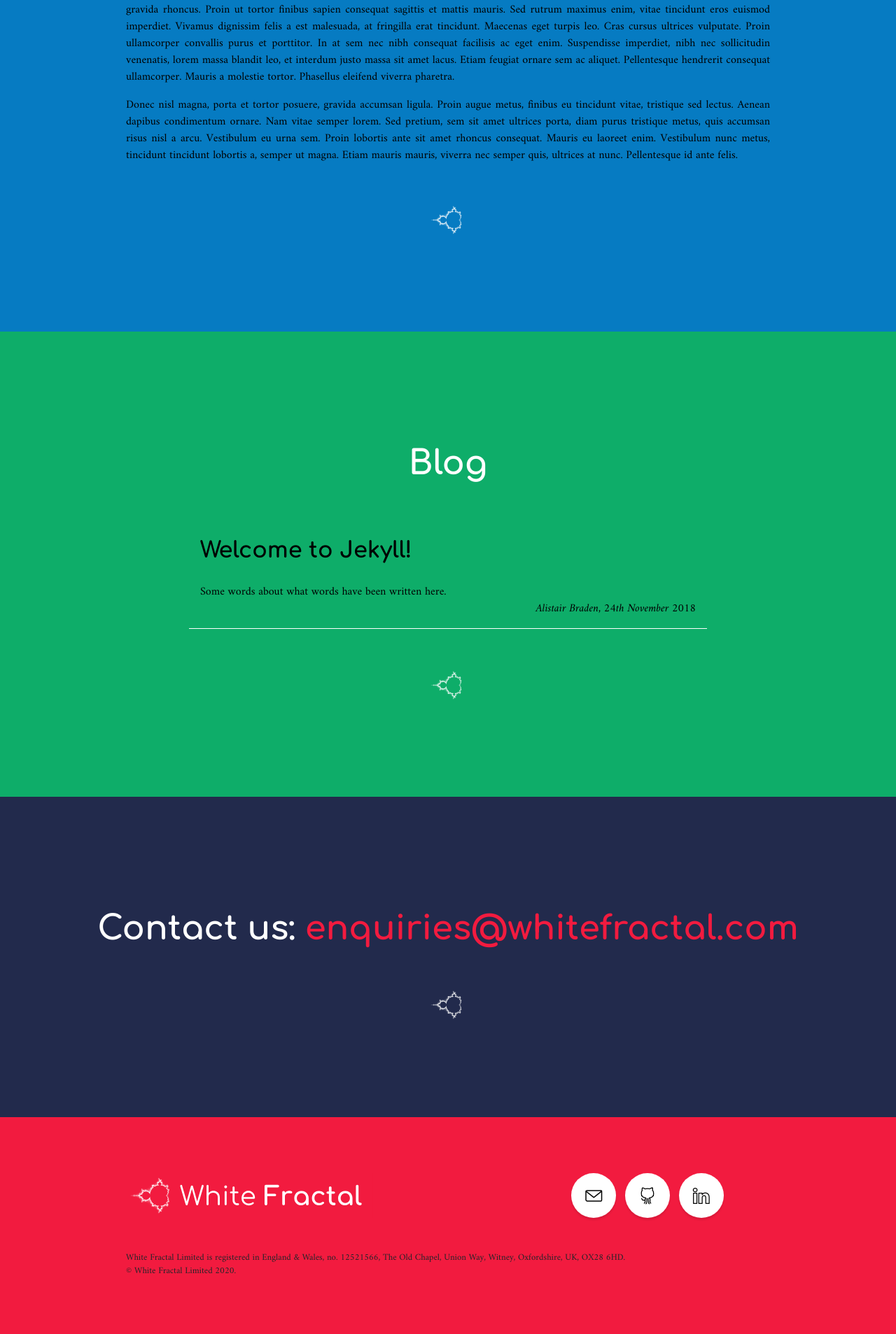
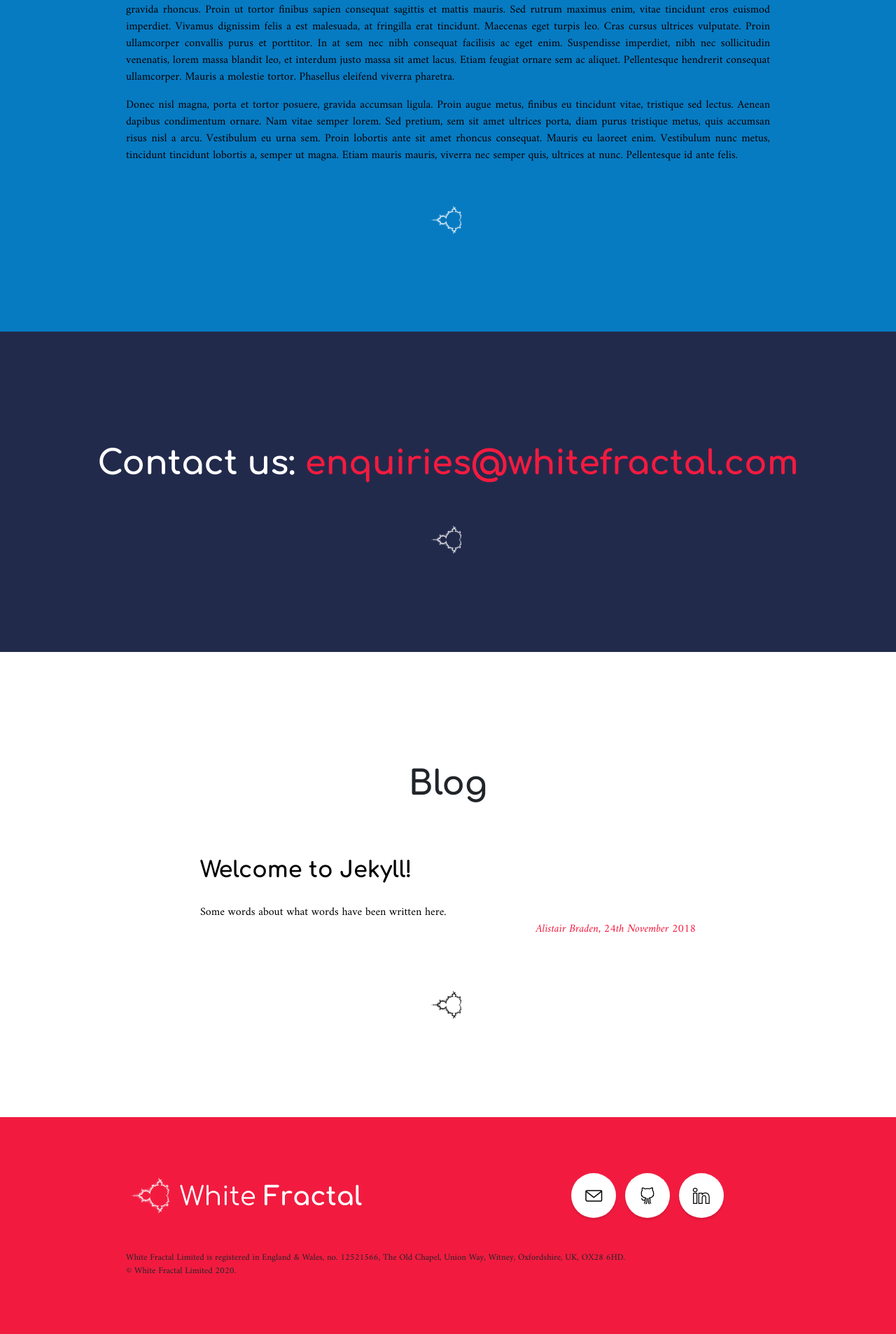
Before and after one commit to whitefractal/whitefractal, a Jekyll site: the page built from index.html, in a window 1280 px wide. Shown: the part 2805-4712 px from the top of the page at 70% size. Built offline with Jekyll 4.4.1, drawn with Linux system fonts in a browser that asks for light colours.

Commit message:
Blog index

```diff
--- a/_includes/navigation.html
+++ b/_includes/navigation.html
@@ -16,6 +16,9 @@
             <a class="js-scroll-trigger" href="{{ site.baseurl }}/index.html#dsm">Dynamic Spectrum Management</a>
         </li>
         <li class="sidebar-nav-item">
+            <a class="js-scroll-trigger" href="{{ site.baseurl }}/index.html#contactus">Contact Us</a>
+        </li>
+        <li class="sidebar-nav-item">
             <a class="js-scroll-trigger" href="{{ site.baseurl }}/index.html#blog">Blog</a>
             <ul>
               {% for post in site.posts %}
@@ -25,8 +28,5 @@
               {% endfor %}
             </ul>
         </li>
-        <li class="sidebar-nav-item">
-            <a class="js-scroll-trigger" href="{{ site.baseurl }}/index.html#contactus">Contact Us</a>
-        </li>
     </ul>
 </nav>
--- a/assets/css/whitefractal.css
+++ b/assets/css/whitefractal.css
@@ -214,10 +214,6 @@
 
 .post .attribution {
   margin-top: 1em;
-  font-family: 'Comfortaa', sans-serif;
-  font-weight: 100;
-  color: #F21B3F;
-  text-align: right;
 }
 
 a.blog-index {
@@ -228,13 +224,14 @@
 }
 
 a.blog-index:hover {
-  color: #fff;
+  color: #F21B3F;
   text-decoration: none;
 }
 
-.blog-index .attribution {
+.attribution {
   text-align: right;
   font-style: italic;
+  color: #F21B3F;
 }
 
 
@@ -542,40 +539,40 @@
   margin-top: 3rem;
 }
 
-section:nth-of-type(5n+1) {
+section:nth-of-type(4n+1) {
   background-color: #FFF;
 }
 
-section:nth-of-type(5n+1):before,  section:nth-of-type(5n+1):after  {
+section:nth-of-type(4n+1):before,  section:nth-of-type(4n+1):after  {
   background-image: url("../img/frac-white-md.png");
 }
 
-section:nth-of-type(5n+2) {
+section:nth-of-type(4n+2) {
   background-color: #F56416;
   color: #000;
 }
 
-section:nth-of-type(5n+2) h2 {
+section:nth-of-type(4n+2) h2 {
   color: #fff;
 }
 
-section:nth-of-type(5n+2):before,  section:nth-of-type(5n+2):after  {
+section:nth-of-type(4n+2):before,  section:nth-of-type(4n+2):after  {
   background-image: url("../img/frac-orange-md.png");
 }
 
-section:nth-of-type(5n+3) {
+section:nth-of-type(4n+3) {
   background-color: #067BC2;
   color: #000;
 }
 
-section:nth-of-type(5n+3) h2 {
+section:nth-of-type(4n+3) h2 {
   color: #fff;
 }
 
-section:nth-of-type(5n+3):before,  section:nth-of-type(5n+3):after  {
+section:nth-of-type(4n+3):before,  section:nth-of-type(4n+3):after  {
   background-image: url("../img/frac-blue-md.png");
 }
-
+/*
 section:nth-of-type(5n+4) {
   background-color: #0EAD69;
   color: #fff;
@@ -583,14 +580,14 @@
 
 section:nth-of-type(5n+4):before,  section:nth-of-type(5n+4):after  {
   background-image: url("../img/frac-green-md.png");
-}
+}*/
 
-section:nth-of-type(5n) {
+section:nth-of-type(4n) {
   background-color: #222A4C;
   color: #fff;
 }
 
-section:nth-of-type(5n):before,  section:nth-of-type(5n):after  {
+section:nth-of-type(4n):before,  section:nth-of-type(4n):after  {
   background-image: url("../img/frac-navy-md.png");
 }
 
--- a/index.html
+++ b/index.html
@@ -50,6 +50,12 @@
 
 </section>
 
+<section id="contactus">
+    <div class="container text-center">
+        <h2 class="mb-4">Contact us: <a href="mailto:enquiries@whitefractal.com">enquiries@whitefractal.com</a></h2>
+    </div>
+</section>
+
 <section id="blog">
     <div class="container">
         <div class="content-section-heading text-center">
@@ -69,9 +75,3 @@
         </div>
     </div>
 </section>
-
-<section id="contactus">
-    <div class="container text-center">
-        <h2 class="mb-4">Contact us: <a href="mailto:enquiries@whitefractal.com">enquiries@whitefractal.com</a></h2>
-    </div>
-</section>
```
